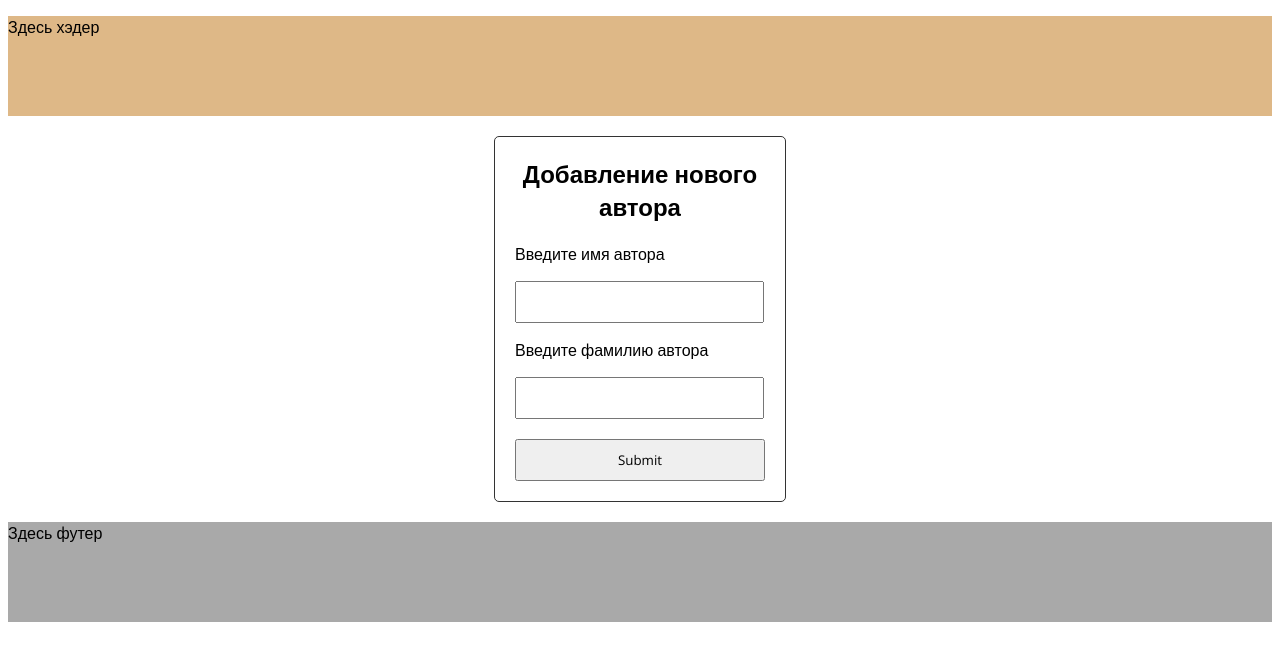
After one commit to Stenli777/crm, a PHP site: template view/author_form.php in a window 1280 px wide. The commit adds this page. Shown: the top 661 px of the page. Run offline with PHP 8.4, Linux system fonts and the light colour scheme; the template is opened without the code that fills it, so the values that code supplies are empty.

Commit message:
added creation of books and authors create style.css create two views: book & author

```diff
--- /dev/null
+++ b/css/style.css
@@ -0,0 +1,56 @@
+body {
+    font-family: 'Open Sans', sans-serif;
+
+}
+.container{
+    width: 1200px;
+    margin: 0 auto;
+}
+
+.inline{
+    display: inline-block;
+    vertical-align: top;
+    width: 400px;
+}
+header{
+    margin-bottom: 20px;
+    width: 100%;
+    height: 100px;
+    background-color: burlywood;
+}
+
+footer{
+    margin-top: 20px;
+    width: 100%;
+    height: 100px;
+    background-color: darkgray;
+}
+
+h2 {
+    text-align: center;
+}
+form {
+    width: 250px;
+    margin: 0 auto;
+    border: 1px solid #333;
+    border-radius: 5px;
+    padding: 0 20px 20px 20px;
+}
+
+input {
+    padding: 10px 0 10px 0;
+    width: 98%;
+    font-family: 'Open Sans', sans-serif;
+}
+
+.button {
+    margin-top: 20px;
+    width: 100%;
+    font-family: 'Open Sans', sans-serif;
+}
+
+select {
+    padding: 10px;
+    width: 100%;
+    font-family: 'Open Sans', sans-serif;
+}
--- a/index.php
+++ b/index.php
@@ -40,9 +40,11 @@ try {
 } catch (GetNotFoundError $e) {
     http_response_code(501);
     echo $e->getMessage();
+    echo $e->getFile() . " " . $e->getLine();
 } catch (Throwable $e) {
     http_response_code(500);
     echo $e->getMessage();
+    echo $e->getFile() . " " . $e->getLine();
 }
 //finally {
 //    echo 'finally';
--- /dev/null
+++ b/view/author_form.php
@@ -0,0 +1,9 @@
+<form action="/catalog/newauthor" method="POST">
+    <h2>Добавление нового автора</h2>
+    <p>Введите имя автора</p>
+    <input type="text" name="firstname">
+    <p>Введите фамилию автора</p>
+    <input type="text" name="lastname">
+    <br>
+    <input class="button"  type="submit">
+</form>
--- a/view/layout/default.php
+++ b/view/layout/default.php
@@ -5,15 +5,17 @@
     <meta name="viewport"
           content="width=device-width, user-scalable=no, initial-scale=1.0, maximum-scale=1.0, minimum-scale=1.0">
     <meta http-equiv="X-UA-Compatible" content="ie=edge">
+    <link href="/css/style.css" type="text/css" rel="stylesheet">
+    <link href="https://fonts.googleapis.com/css2?family=Open+Sans&display=swap" rel="stylesheet">
     <title><?=$title;?></title>
 </head>
 <body>
     <header>
-        <h1>Header</h1>
+        <p>Здесь хэдер</p>
     </header>
     <div class="container"><?=$content;?></div>
     <footer>
-        <h2>Footer</h2>
+        <p>Здесь футер</p>
     </footer>
 </body>
 </html>
```
Also changed, not shown: controllers/Catalog.php (+25 -0 lines), models/Model.php (+18 -4 lines), view/book_form.php (added, +13 -0 lines), view/catalog.php (+8 -2 lines).
